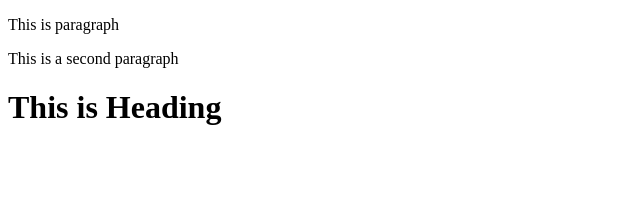
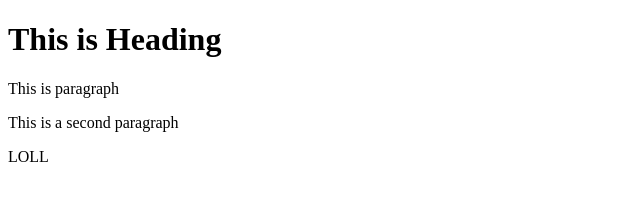
Before and after one commit to suryakandikonda/git-test, a website: page index.html in a window 1280 px wide. Shown: the whole page, without its empty margins (0-640 px from the left). Drawn offline with Linux system fonts and the light colour scheme.

Commit message:
fourth commit

```diff
--- a/index.html
+++ b/index.html
@@ -4,12 +4,13 @@
     <meta charset="utf-8">
     <meta http-equiv="X-UA-Compatible' content='IE=edge">
     <title>Page Title</title>
-    <p>This is paragraph</p>
-    <p>This is a second paragraph</p>
 </head>
 <body>
 
     <h1>This is Heading</h1>
+    <p>This is paragraph</p>
+    <p>This is a second paragraph</p>
+    <p>LOLL</p>
 
 </body>
 </html>
```
Also changed, not shown: package.json (added, +24 -0 lines), 2 other files.
